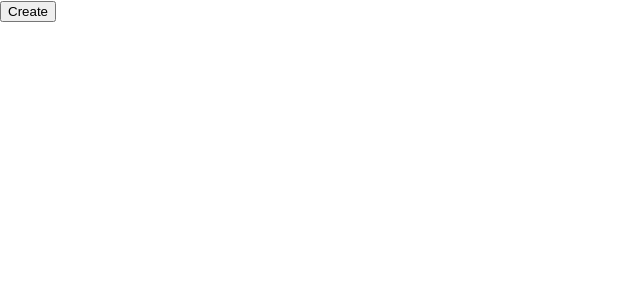
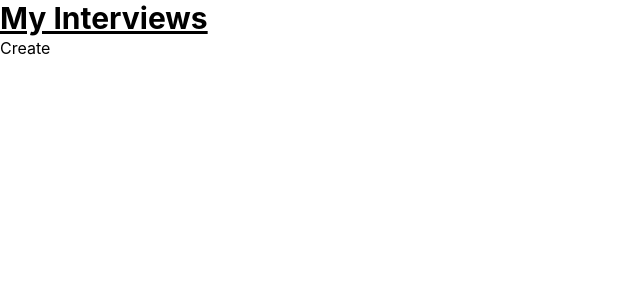
Before and after one commit to XandruDavid/job-interview-tracker, a React (Create React App) app: page / in a window 1280 px wide. Shown: the top 300 px of the page, without its empty margins (0-640 px from the left). Built offline with nearby package versions, Linux system fonts and the light colour scheme.

Commit message:
build(style): added tailwind with postcss

```diff
--- a/package.json
+++ b/package.json
@@ -46,6 +46,7 @@
     "@types/uuid": "^8.3.4",
     "@typescript-eslint/eslint-plugin": "^5.33.0",
     "@typescript-eslint/parser": "^5.33.0",
+    "autoprefixer": "^10.4.8",
     "eslint": "^8.21.0",
     "eslint-config-prettier": "^8.5.0",
     "eslint-import-resolver-typescript": "^3.4.0",
@@ -53,6 +54,8 @@
     "eslint-plugin-prettier": "^4.2.1",
     "eslint-plugin-react": "^7.30.1",
     "eslint-plugin-react-hooks": "^4.6.0",
-    "prettier": "^2.7.1"
+    "postcss": "^8.4.16",
+    "prettier": "^2.7.1",
+    "tailwindcss": "^3.1.8"
   }
 }
--- /dev/null
+++ b/postcss.config.js
@@ -0,0 +1,7 @@
+/* eslint-env node */
+module.exports = {
+  plugins: {
+    tailwindcss: {},
+    autoprefixer: {},
+  },
+}
--- a/src/components/InterviewsList/InterviewsList.tsx
+++ b/src/components/InterviewsList/InterviewsList.tsx
@@ -2,11 +2,14 @@ import React from "react";
 import { useWorkspaceStore } from "../../store/store";
 
 export const InterviewsList = () => {
-    const interviews = useWorkspaceStore((state) => state.workspace.interviews);
+    const [workspaceName, interviews] = useWorkspaceStore((state) => [state.workspace.name, state.workspace.interviews]);
     const [createNewInterview, deleteInterview] = useWorkspaceStore((state) => [state.createNewInterview, state.deleteInterview]);
 
     return (
         <div>
+            <h1 className="text-3xl font-bold underline">
+                {workspaceName}
+            </h1>
             {interviews.map((interview) => (
                 <div key={interview.id}>
                     {interview.id}
--- a/src/index.css
+++ b/src/index.css
@@ -1,3 +1,7 @@
+@tailwind base;
+@tailwind components;
+@tailwind utilities;
+
 body {
   margin: 0;
   font-family: -apple-system, BlinkMacSystemFont, 'Segoe UI', 'Roboto', 'Oxygen',
--- /dev/null
+++ b/tailwind.config.js
@@ -0,0 +1,11 @@
+/* eslint-env node */
+/** @type {import('tailwindcss').Config} */
+module.exports = {
+  content: [
+    "./src/**/*.{js,jsx,ts,tsx}",
+  ],
+  theme: {
+    extend: {},
+  },
+  plugins: [],
+}
```
Also changed, not shown: 1 other file (tests, documents, lock files or other folders).
